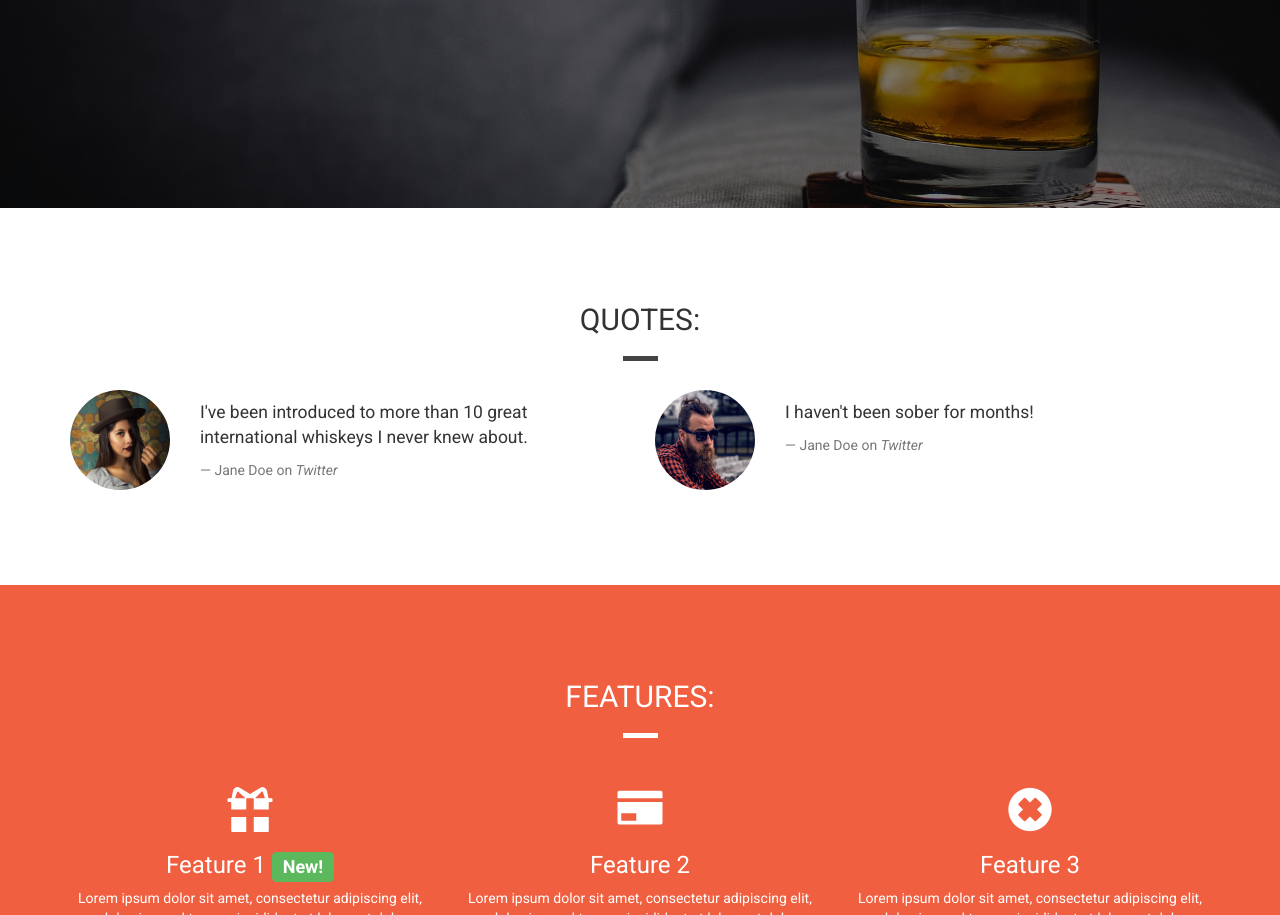
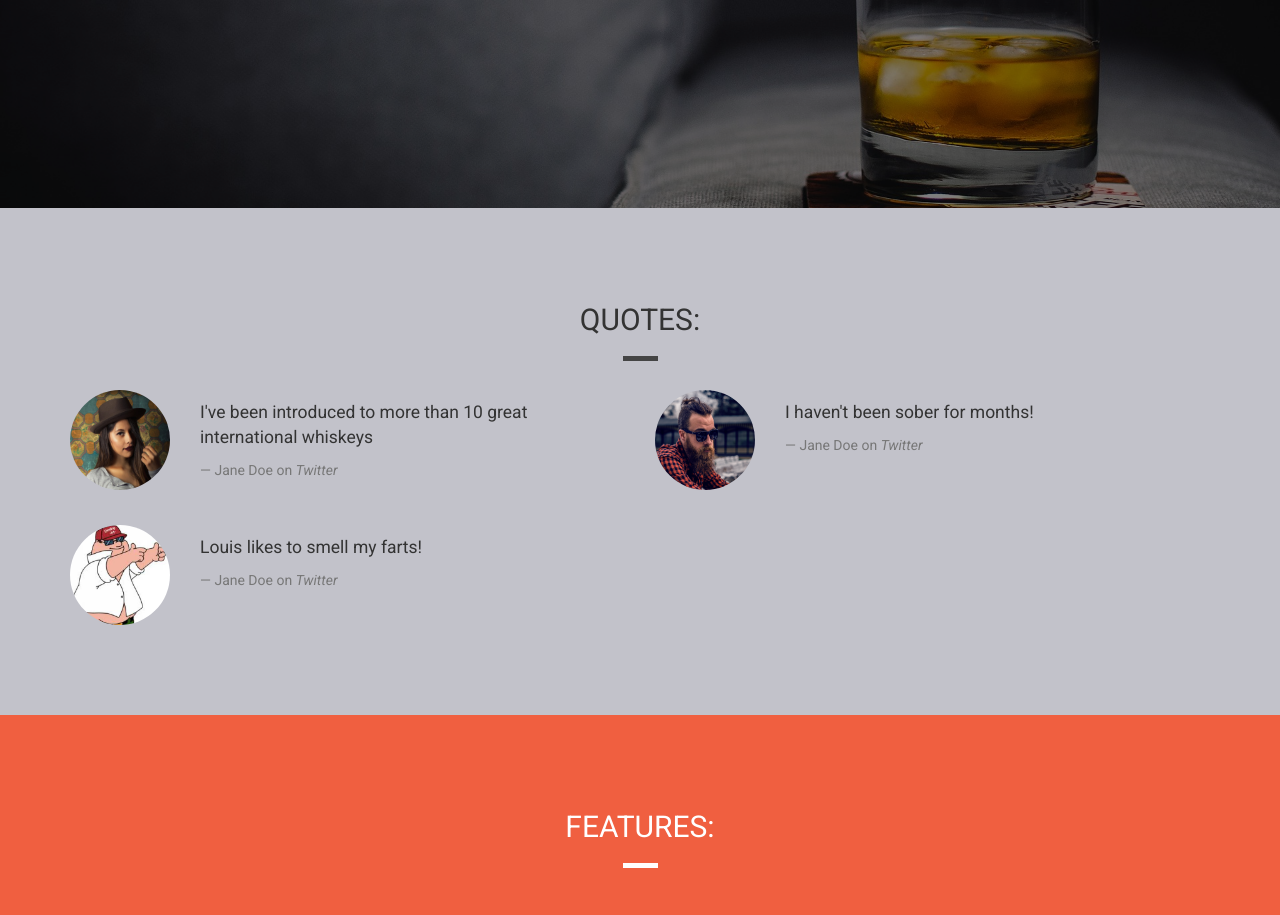
Before and after one commit to chrismurray1980/my-first-ok-website, a plain HTML site: page index.html in a window 1280 px wide. Shown: the part 592-1507 px from the top of the page. Drawn offline with nearby package versions, Linux system fonts and the light colour scheme.

Commit message:
added more files

```diff
--- a/index.html
+++ b/index.html
@@ -97,7 +97,7 @@
                             </div>
                             <div class="media-body">
                                 <blockquote class="quote">
-                                    <p>I've been introduced to more than 10 great international whiskeys I never knew about.</p>
+                                    <p>I've been introduced to more than 10 great international whiskeys </p>
                                     <footer>Jane Doe on <cite title="Twitter">Twitter</cite></footer>
                                 </blockquote>
                             </div>
@@ -117,9 +117,25 @@
                         </div>
                     </div>
                 </div>
-            </section>
-            <!-- /.quotes -->
+                <div class="row">
+                    <div class="col-xs-12 col-md-6">
+                        <div class="media">
+                            <div class="media-left hidden-xs">
+                                <img src="images/pg.jpeg" class="img-circle media-object" height=100 width=100>
+                            </div>
+                            <div class="media-body">
+                                <blockquote class="quote">
+                                    <p>Louis likes to smell my farts!</p>
+                                    <footer>Jane Doe on <cite title="Twitter">Twitter</cite></footer>
+                                </blockquote>
+                            </div>
+                        </div>
+                    </div>
+                </div>
         </div>
+        </section>
+        <!-- /.quotes -->
+    </div>
     </div>
     <div class="container-wrapper container-wrapper--red">
         <div class="container features-container content-container">
--- a/style.css
+++ b/style.css
@@ -5,7 +5,7 @@ body{
 /*Containers*/
 
 .container-wrapper{
-
+        background-color: #c2c2ca;
 }
 
 .container-wrapper--red{
@@ -223,6 +223,10 @@ position: relative;
     margin-bottom: 25px;
 }
 
+.media{
+    margin-bottom: 15px;
+}
+
 blockquote.quote{
     border-left:0;
 }
```
